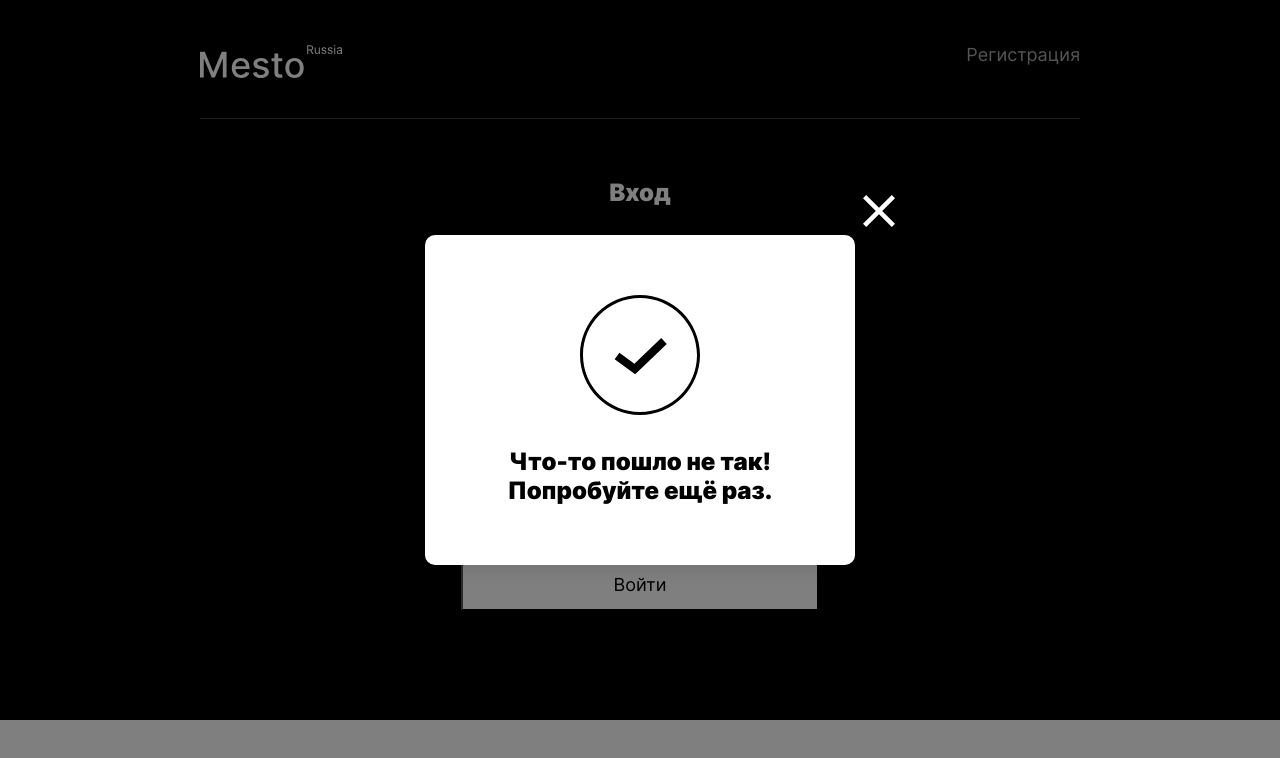
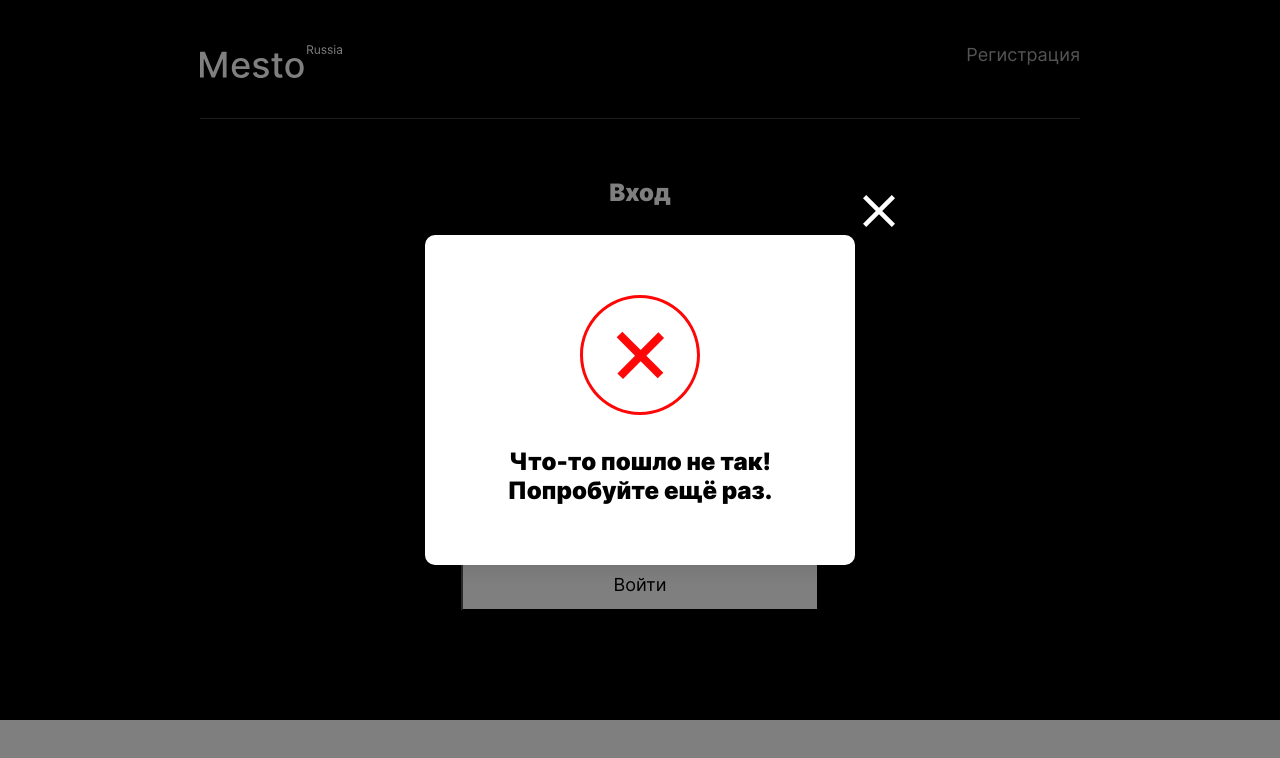
Before and after one commit to GrigoryGriko/react-mesto-auth, a React (Create React App) app: page /sign-in in a window 1280 px wide. Both pictures are taken after typing "name@example.com", "Sample123" into the empty fields and a click on the button "Войти". Shown: the top 758 px of the page. Built offline with nearby package versions, Linux system fonts and the light colour scheme; no server answers.

Commit message:
feat: настроен попап с уведомлением

```diff
--- a/src/auth.js
+++ b/src/auth.js
@@ -27,7 +27,9 @@ export const authorize = (password, email) => {
     },
     body: JSON.stringify({password, email})
   })
-  .then((response => response.json()))
+  .then((response) => {
+    return response.json();
+  })
   .then((data) => {
     if (data.token) {
       localStorage.setItem('jwt', data.token);
--- a/src/blocks/header/header.css
+++ b/src/blocks/header/header.css
@@ -1,7 +1,7 @@
 .header {
   display: flex;
   justify-content: space-between;
-  align-items: start;
+  align-items: flex-start;
   min-height: 74px;
   border-bottom: 1px solid rgba(84, 84, 84, .7);
   box-sizing: border-box;
--- a/src/components/InfoTooltip.js
+++ b/src/components/InfoTooltip.js
@@ -1,16 +1,12 @@
 function InfoTooltip(props) {
+  const popupClass = (props.isError === false) ? 'popup_type_success' : 'popup_type_error';
   return (
     <div className={`popup popup_info-tootip ${(props.message !== '') ? 'popup_opened' : ''}`}>
       <form className="popup__container popup__container_properties_alert ">
         <button className="popup__button-close" type="button" onClick={props.onClose}></button>
 
         <div className="popup__content popup__content_properties_alert">
-          <div
-            className="popup__status-image"
-            /*style={{
-              backgroundImage: `url(${(props.isError === false) ? '../images/success.svg' : '../images/error.svg'})`
-            }}*/
-          ></div>
+          <div className={`popup__status-image popup__status-image ${popupClass}`}></div>
 
           <h2 className="popup__header popup__header_properties_alert">{props.message}</h2>
         </div>
--- a/src/components/Register.js
+++ b/src/components/Register.js
@@ -30,9 +30,9 @@ class Register extends React.Component {
       if (res.data) {
         this.props.onFinal({ message: 'Вы успешно зарегистрировались!', isError: false });
       }
-    })
-    .catch(() => {
-      this.props.onFinal({ message: 'Что-то пошло не так! Попробуйте ещё раз.', isError: true })
+      else {
+        this.props.onFinal({ message: 'Что-то пошло не так! Попробуйте ещё раз.', isError: true })
+      }
     });
   }
 
--- a/src/index.css
+++ b/src/index.css
@@ -183,10 +183,17 @@
     width: 120px;
     height: 120px;
     background-color: transparent;
-    background-image: url(./images/success.svg);
+
     background-repeat: no-repeat;
     background-size: auto;
     background-position: center;
+}
+.popup_type_error {
+    background-image: url(./images/error.svg);
+}
+
+.popup_type_success {
+    background-image: url(./images/success.svg);
 }
 
 .popup__content_properties_alert {
```
